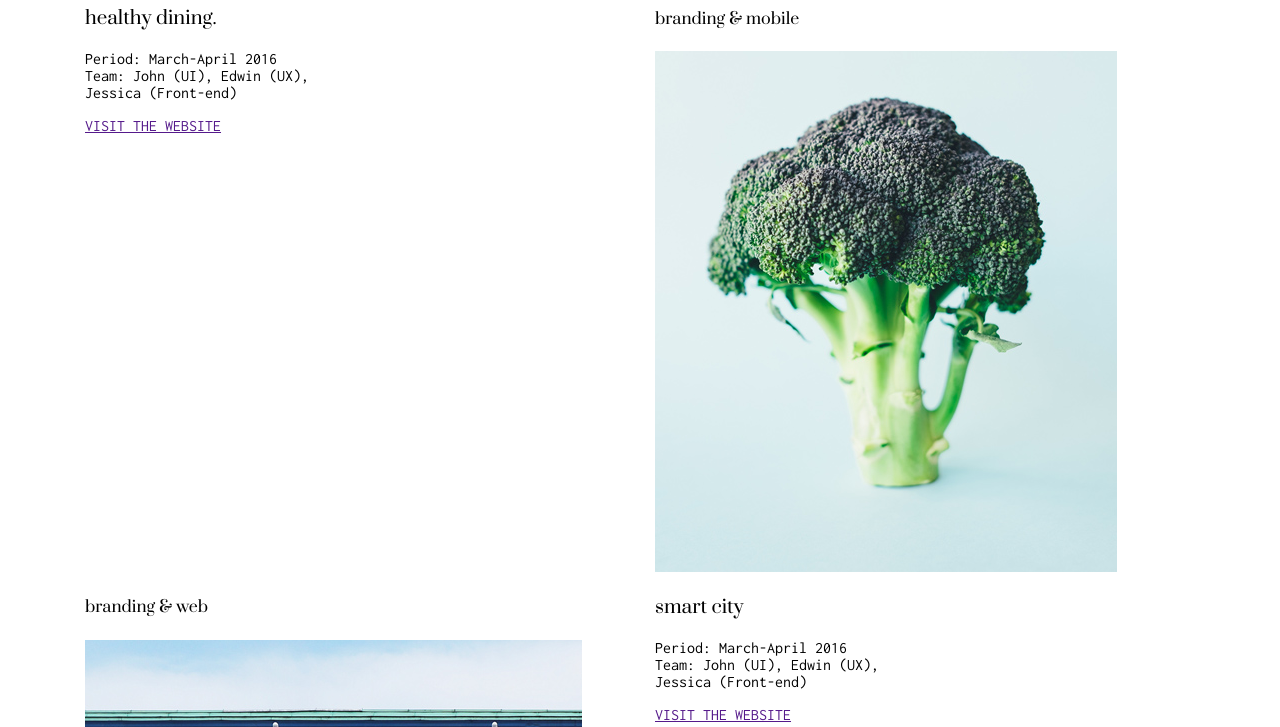
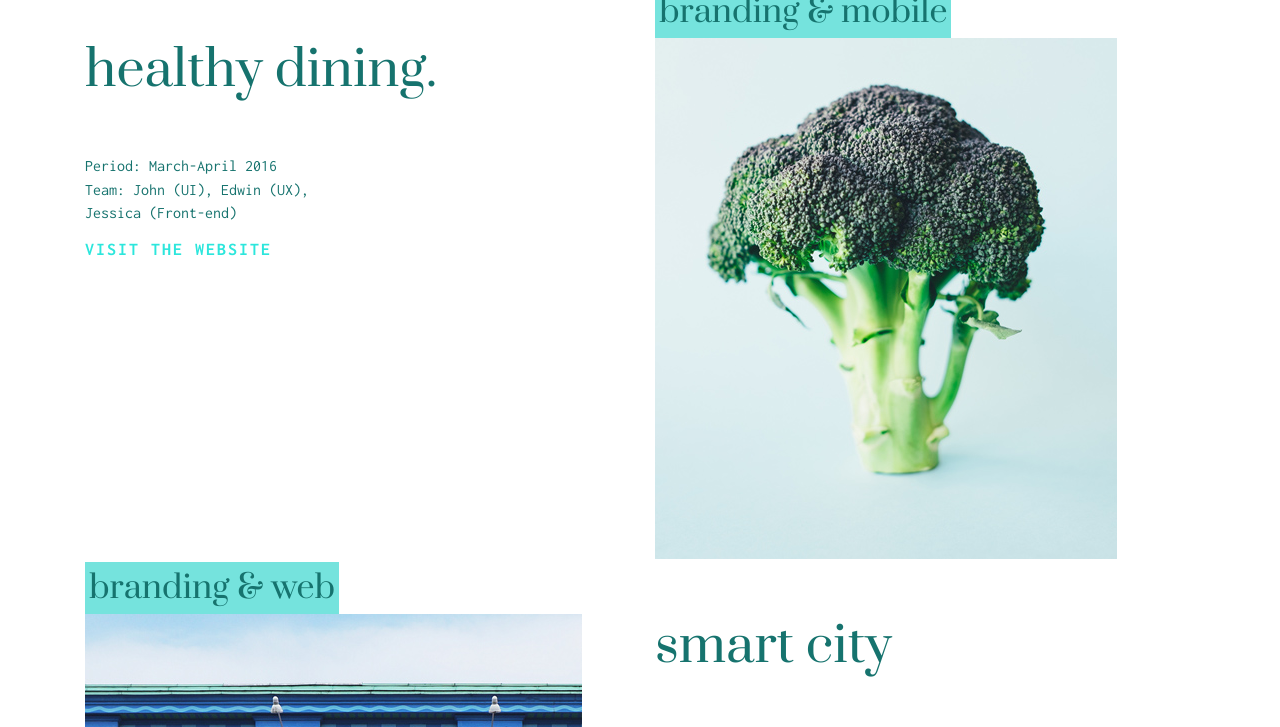
Before and after one commit to mihau1987/SklillShare_Aga_course, a plain HTML site: page index.html in a window 1280 px wide. Shown: the part 1571-2298 px from the top of the page. Drawn offline with Linux system fonts and the light colour scheme.

Commit message:
Typography & Colors Pt 2

```diff
--- a/css/styles.css
+++ b/css/styles.css
@@ -46,6 +46,39 @@ h2 {
     color: #f3747b;
 }
 
+h3 {
+    font-size: 50px;
+}
+
+.works h3 {
+    color: #16736e;
+}
+
+.myteam h3 {
+    color: #306fbf;
+}
+
+h4 {
+    font-size: 32px;
+    color: #16736e;
+    background-color: #75e3dd;
+    display: inline-block;
+    margin: 0;
+    padding: 4px;
+}
+
+a {
+    letter-spacing: 2px;
+    color: #2ce6dc;
+    font-size: 18px;
+    text-decoration: none;
+    font-weight: bold;
+}
+
+p {
+    line-height: 145%;
+}
+
 .navigation {
     text-align: center;
 }
@@ -77,6 +110,10 @@ h2 {
     text-align: center;
 }
 
+.works {
+    color: #16736e;
+}
+
 img {
     max-width: 100%;
 }
```
